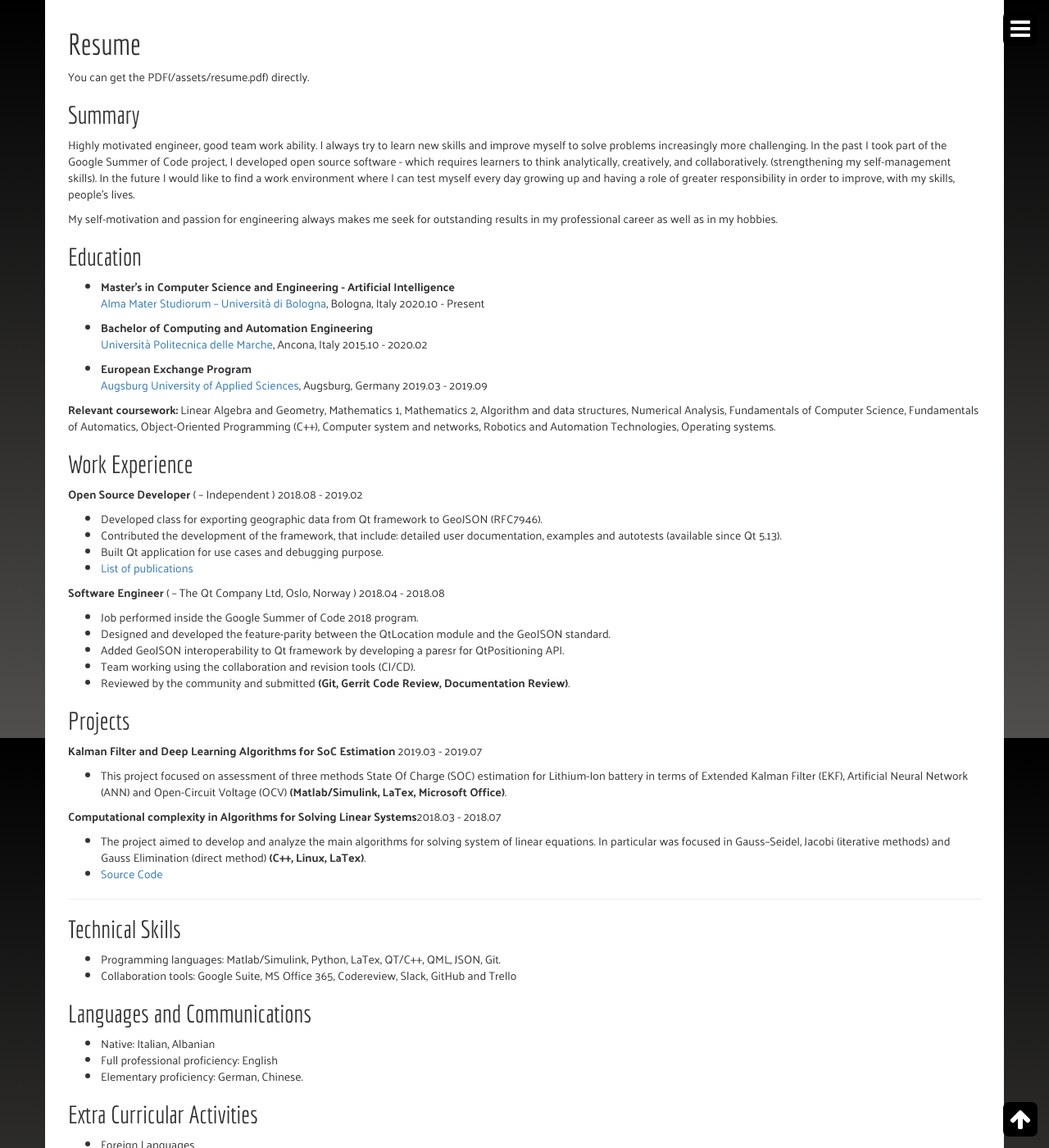
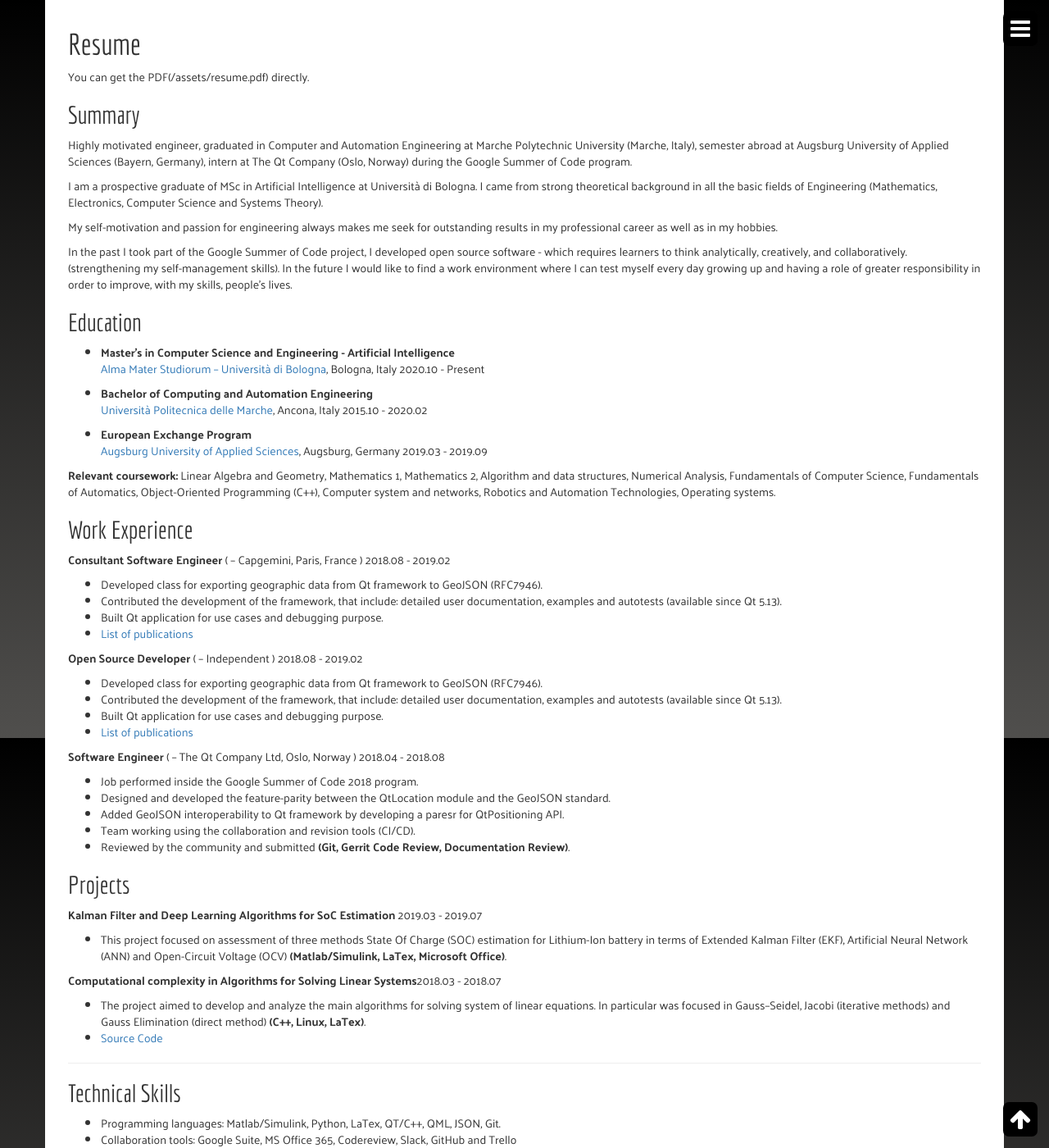
Before and after one commit to jdotsh/jdotsh.github.io, a Jekyll site: the page built from about/index.md, in a window 1280 px wide and 1400 px high. Shown: the whole window at 82% size. Built offline with Jekyll 4.4.1, drawn with Linux system fonts in a browser that asks for light colours; some of the changed text lies outside the part shown.

Commit message:
Update index.md

```diff
--- a/about/index.md
+++ b/about/index.md
@@ -8,9 +8,13 @@
 
 ## Summary
 
-Highly motivated engineer, good team work ability. I always try to learn new skills and improve myself to solve problems increasingly more challenging. In the past I took part of the Google Summer of Code project, I developed open source software - which requires learners to think analytically, creatively, and collaboratively. (strengthening my self-management skills). In the future I would like to find a work environment where I can test myself every day growing up and having a role of greater responsibility in order to improve, with my skills, people’s lives.
+Highly motivated engineer, graduated in Computer and Automation Engineering at Marche Polytechnic University (Marche, Italy), semester abroad at Augsburg University of Applied Sciences (Bayern, Germany), intern at The Qt Company (Oslo, Norway) during the Google Summer of Code program.
+
+I am a prospective graduate of MSc in Artificial Intelligence at Università di Bologna. I came from strong theoretical background in all the basic fields of Engineering (Mathematics, Electronics, Computer Science and Systems Theory).
 
 My self-motivation and passion for engineering always makes me seek for outstanding results in my professional career as well as in my hobbies.
+
+In the past I took part of the Google Summer of Code project, I developed open source software - which requires learners to think analytically, creatively, and collaboratively. (strengthening my self-management skills). In the future I would like to find a work environment where I can test myself every day growing up and having a role of greater responsibility in order to improve, with my skills, people’s lives.
 
 ## Education
 
@@ -26,6 +30,13 @@
 **Relevant coursework:** Linear Algebra and Geometry, Mathematics 1, Mathematics 2, Algorithm and data structures, Numerical Analysis, Fundamentals of Computer Science, Fundamentals of Automatics, Object-Oriented Programming (C++), Computer system and networks, Robotics and Automation Technologies, Operating systems.
 
 ## Work Experience
+
+**Consultant Software Engineer** ( --  Capgemini, Paris, France ) <span class="right"> 2018.08 - 2019.02</span><br>
+
+- Developed class for exporting geographic data from Qt framework to GeoJSON (RFC7946).
+- Contributed the development of the framework, that include: detailed user documentation, examples and autotests (available since Qt 5.13).
+- Built Qt application for use cases and debugging purpose.
+- [List of publications](https://codereview.qt-project.org/q/owner:%22Julian+Sherollari%22+)
 
 **Open Source Developer** ( -- Independent ) <span class="right"> 2018.08 - 2019.02</span><br>
 
```
Also changed, not shown: other parts of about/index.md (+1 -1 lines).
